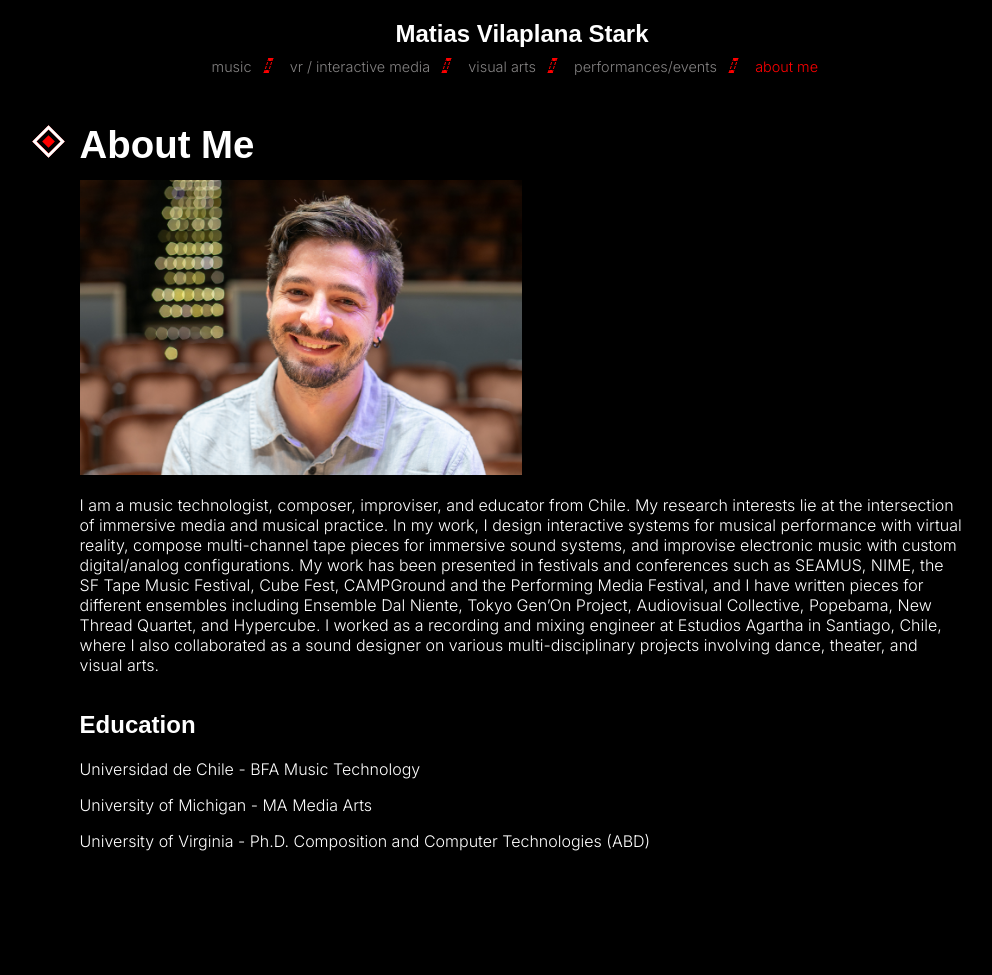
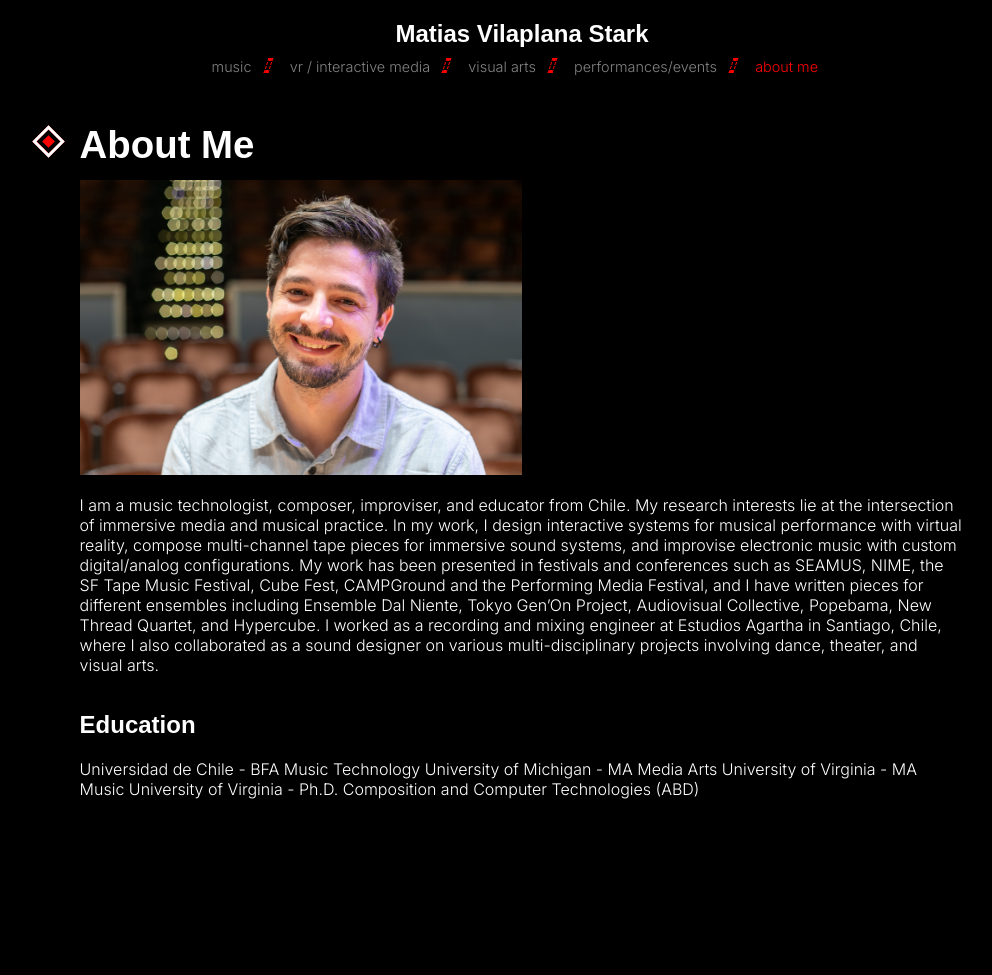
Before and after one commit to matvilap/matvilap.github.io, a Jekyll site: the page built from aboutme.md, in a window 1280 px wide. Shown: the whole page, without its empty margins (118-1110 px from the left). Built offline with Jekyll 4.4.1, drawn with Linux system fonts in a browser that asks for light colours; some web fonts are replaced; after the commit the page ends 923 px from its top, so only the background shows below that.

Commit message:
edit bio

```diff
--- a/aboutme.md
+++ b/aboutme.md
@@ -11,9 +11,8 @@ I am a music technologist, composer, improviser, and educator from Chile.  My re
 
 ## Education
 Universidad de Chile - BFA Music Technology
-
 University of Michigan - MA Media Arts
-
+University of Virginia - MA Music
 University of Virginia - Ph.D. Composition and Computer Technologies (ABD)
 
 {% include grid.html %}
```
